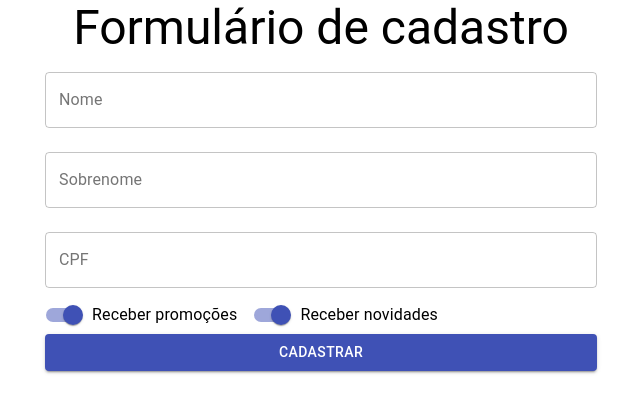
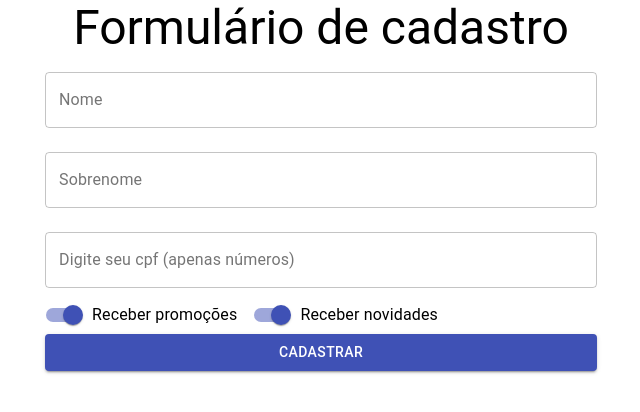
Before and after one commit to AndradeJV/form-cadastro-react, a React (Create React App) app: page / in a window 1280 px wide. Shown: the top 412 px of the page, without its empty margins (319-959 px from the left). Built offline with nearby package versions, Linux system fonts and the light colour scheme.

Commit message:
Criação de validação de erros

```diff
--- a/src/components/formularioCadastro/FormularioCadastro.jsx
+++ b/src/components/formularioCadastro/FormularioCadastro.jsx
@@ -10,6 +10,7 @@ export default function FormularioCadastro({ aoEnviar }) {
   const [promocoes, setPromocoes] = useState(true);
   const [novidades, setNovidades] = useState(true);
 
+  const [erros, setErros] = useState({ cpf: { valido: true, texto:"" } });
 
   return (
     <>
@@ -43,8 +44,13 @@ export default function FormularioCadastro({ aoEnviar }) {
         <TextField
           value={cpf}
           onChange={event => { setCpf(event.target.value); }}
+          onBlur={event => {
+            setErros({ cpf: { valido: false, text: "O CPF deve conter 11 dígitos" }})
+          }}
+          error={!erros.cpf.valido}
+          helperText={erros.cpf.text}
           id="cpf"
-          label="CPF"
+          label="Digite seu cpf (apenas números)"
           variant="outlined"
           margin="normal"
           fullWidth
```
